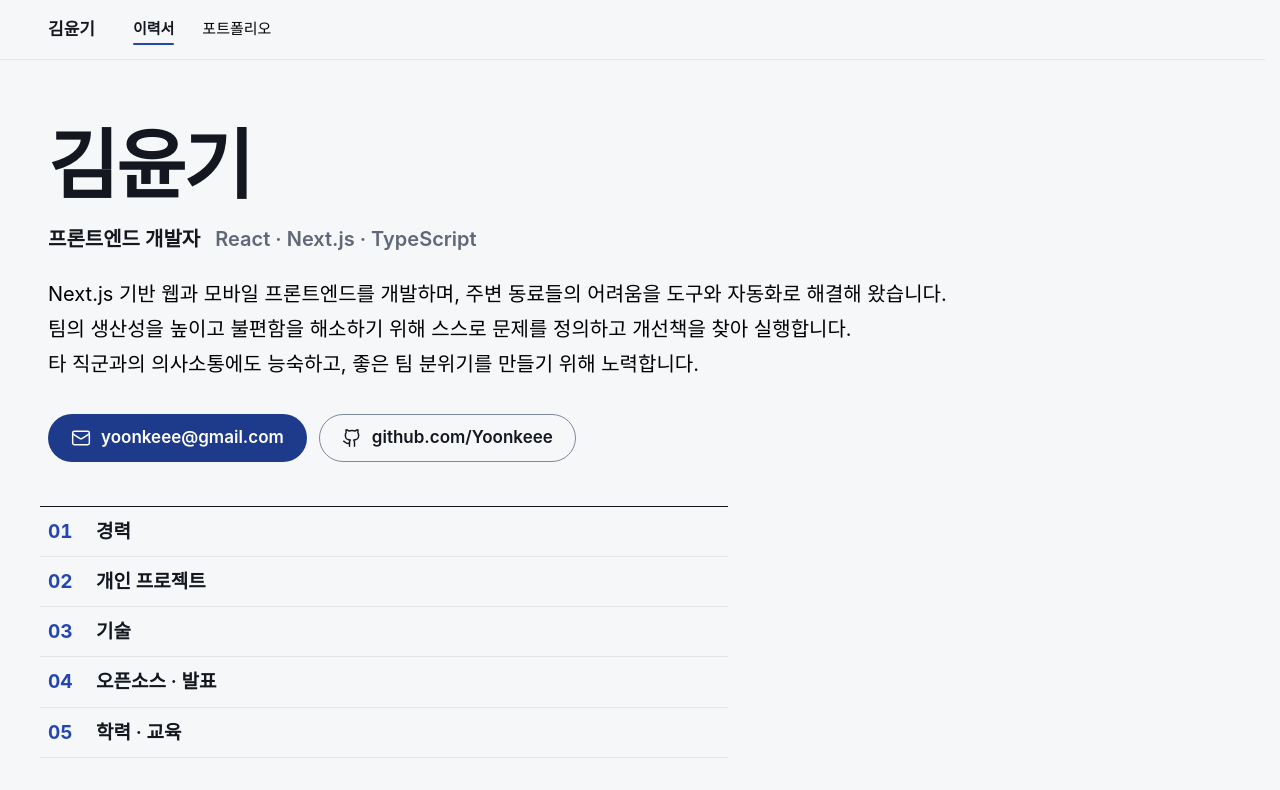
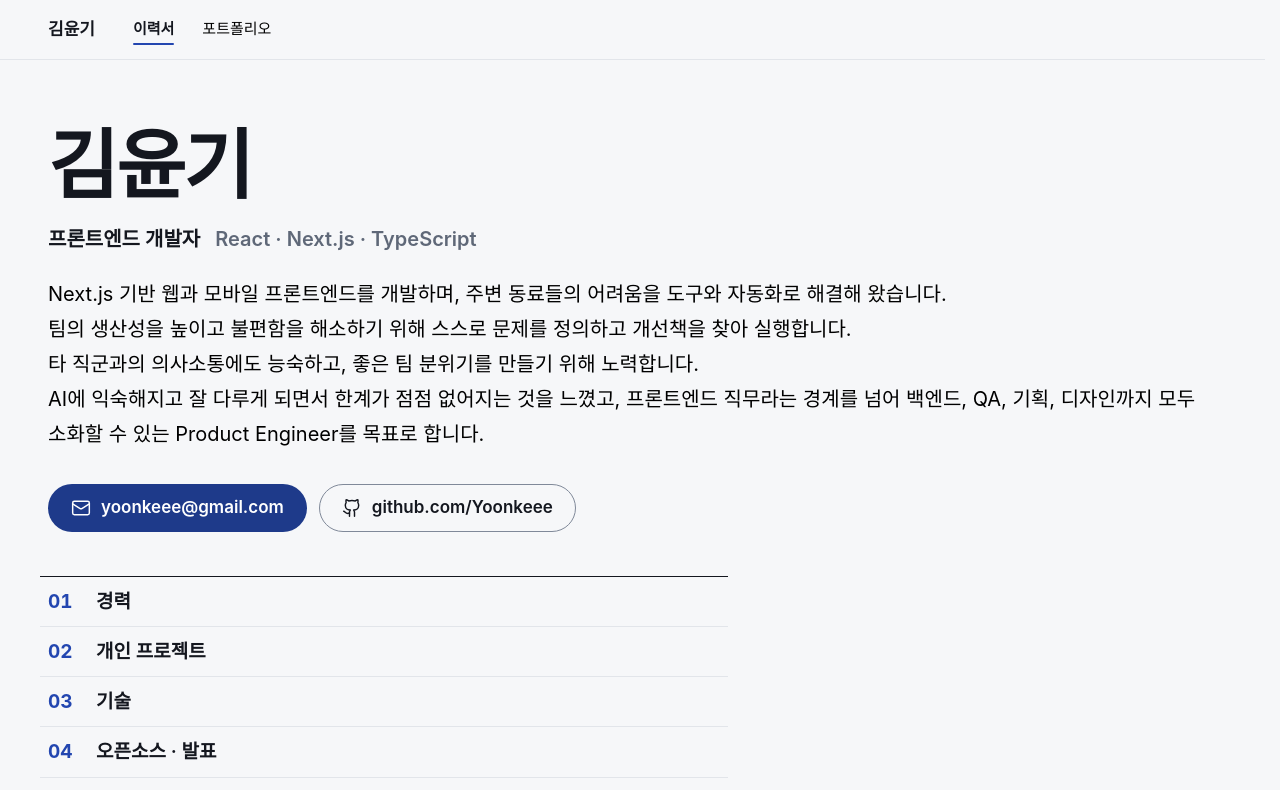
Before and after one commit to Yoonkeee/yoonkeee.github.io, a Next.js app: page /resume in a window 1280 px wide. Shown: the top 790 px of the page. Built offline with nearby package versions, Linux system fonts and the light colour scheme; a web font is replaced by a local one.

Commit message:
feat: 이력서 첫 화면 소개에 Product Engineer 목표 문장을 추가

```diff
--- a/src/app/resume/page.tsx
+++ b/src/app/resume/page.tsx
@@ -12,7 +12,15 @@ import {
 import { SiteHeader } from "@/components/SiteHeader";
 import { Toc } from "@/components/Toc";
 import { profile } from "@/data/portfolio";
-import { activities, education, experience, resumeSections, sideProjects, skills } from "@/data/resume";
+import {
+  activities,
+  education,
+  experience,
+  resumeIntro,
+  resumeSections,
+  sideProjects,
+  skills,
+} from "@/data/resume";
 import { pageMetadata, ROUTES } from "@/data/site";
 import styles from "./page.module.css";
 
@@ -28,7 +36,7 @@ export default function ResumePage() {
       </a>
       <SiteHeader current={ROUTES.resume} />
       <main id="main">
-        <Hero>
+        <Hero intro={resumeIntro}>
           <Toc entries={TOC} />
         </Hero>
         <ResumeSection id="experience" pinEntries>
--- a/src/components/Hero.tsx
+++ b/src/components/Hero.tsx
@@ -3,7 +3,13 @@ import { profile } from "@/data/portfolio";
 import { GithubIcon, MailIcon } from "./icons";
 import styles from "./Hero.module.css";
 
-export function Hero({ children }: { children: ReactNode }) {
+export function Hero({
+  children,
+  intro = profile.intro,
+}: {
+  children: ReactNode;
+  intro?: readonly string[];
+}) {
   return (
     <section className={`container ${styles.hero}`} aria-labelledby="hero-name">
       <div className={styles.column}>
@@ -15,7 +21,7 @@ export function Hero({ children }: { children: ReactNode }) {
           <span className={styles.stack}>{profile.stack}</span>
         </p>
         <p className={styles.lead}>
-          {profile.intro.map((sentence) => (
+          {intro.map((sentence) => (
             <span key={sentence} className={styles.sentence}>
               {sentence}{" "}
             </span>
--- a/src/data/resume.ts
+++ b/src/data/resume.ts
@@ -1,3 +1,5 @@
+import { profile } from "./portfolio";
+
 export type Bullet = {
   text: string;
   sub?: string[];
@@ -51,6 +53,11 @@ export const resumeSections = [
 ] as const;
 
 export type ResumeSectionId = (typeof resumeSections)[number]["id"];
+
+export const resumeIntro = [
+  ...profile.intro,
+  "AI에 익숙해지고 잘 다루게 되면서 한계가 점점 없어지는 것을 느꼈고, 프론트엔드 직무라는 경계를 넘어 백엔드, QA, 기획, 디자인까지 모두 소화할 수 있는 Product Engineer를 목표로 합니다.",
+];
 
 export const experience: Job[] = [
   {
```
